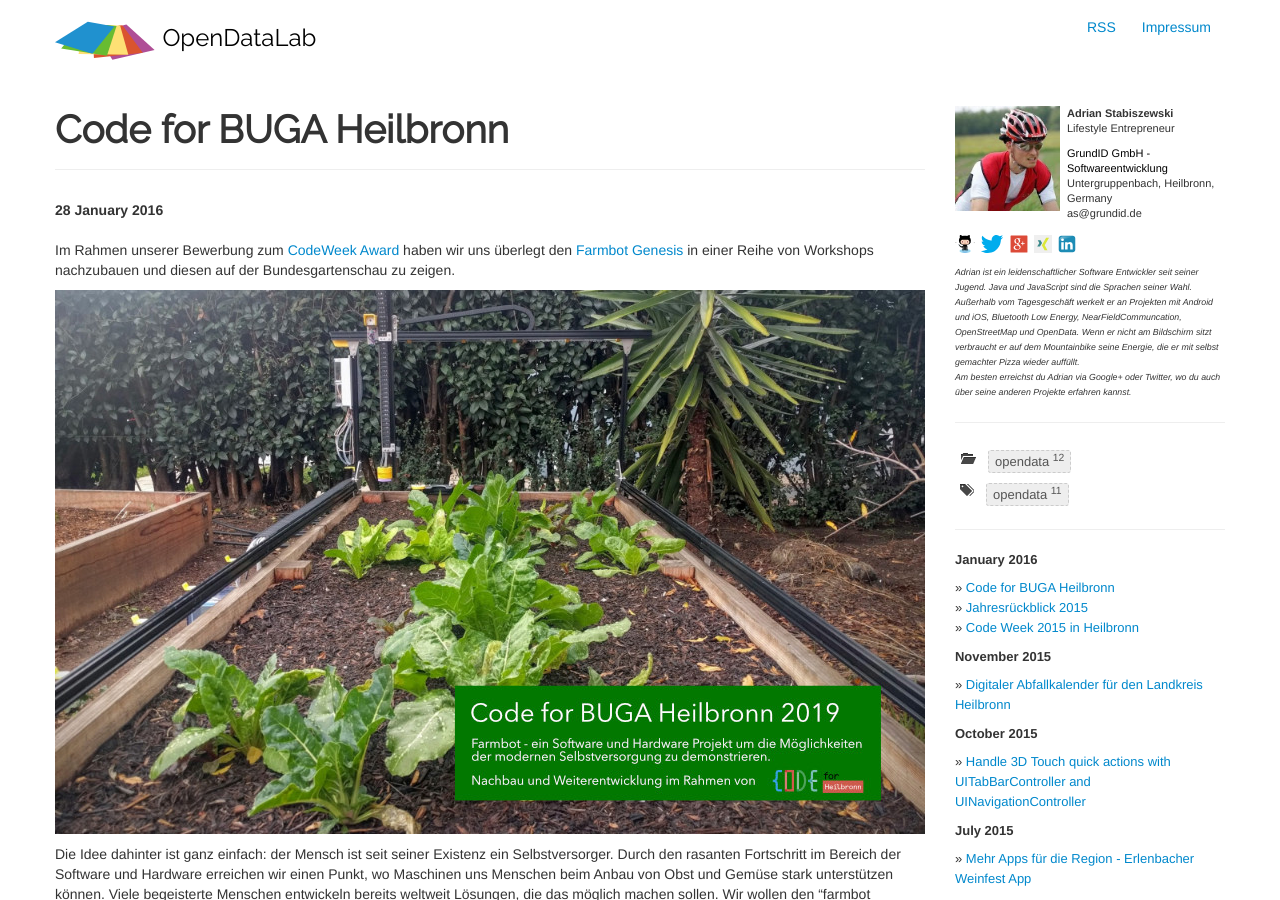
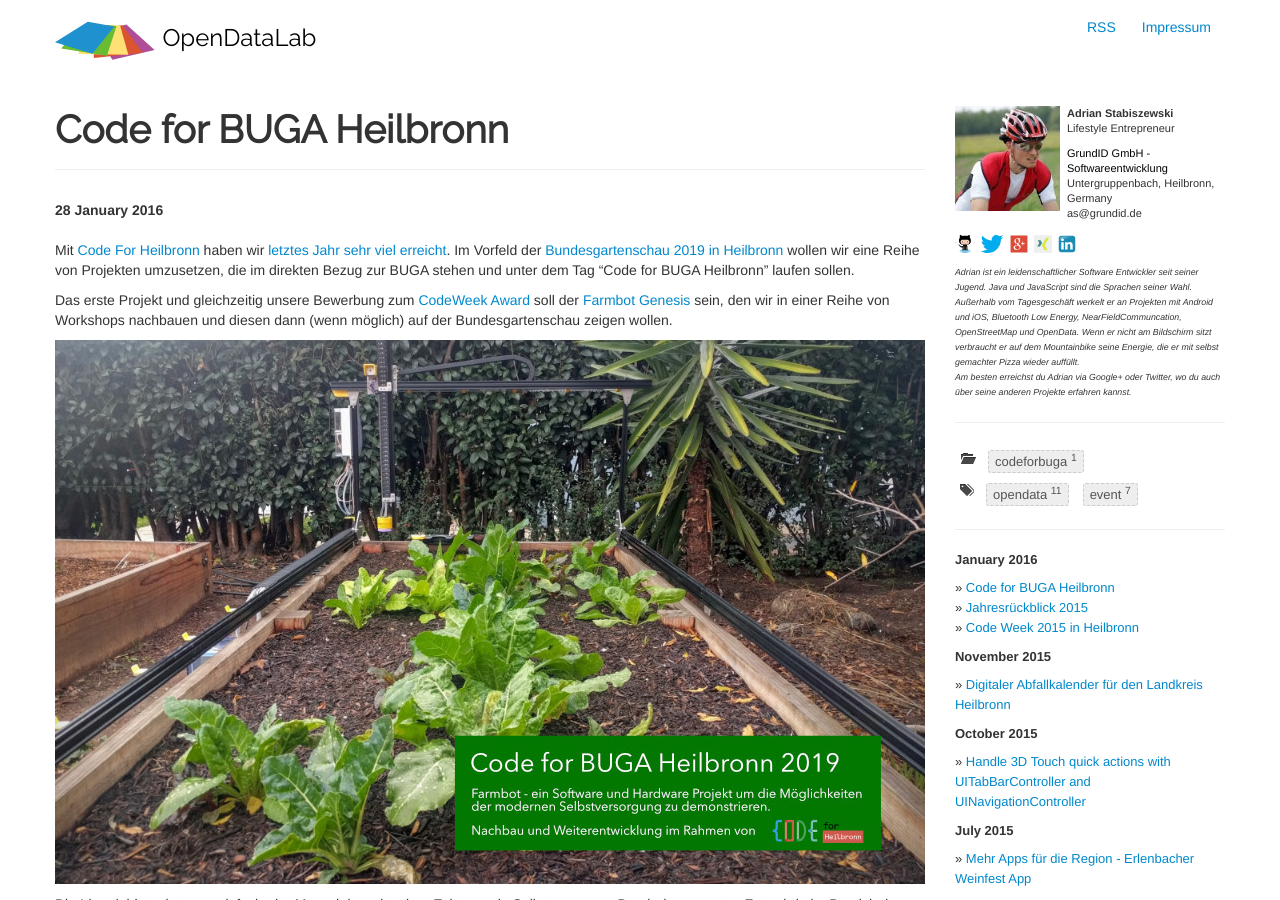
Before and after one commit to opendatalab-de/blog, a Jekyll site: the page built from _posts/2016/2016-01-28-code-for-buga-heilbronn-codeweek-award.md, in a window 1280 px wide and 900 px high. Built offline with Jekyll 4.4.1, drawn with Linux system fonts in a browser that asks for light colours; comment, search, counter and statistics services are not loaded.

Commit message:
minor updates

```diff
--- a/_posts/2016/2016-01-28-code-for-buga-heilbronn-codeweek-award.md
+++ b/_posts/2016/2016-01-28-code-for-buga-heilbronn-codeweek-award.md
@@ -3,15 +3,20 @@
 description: Bewerbung für den CodeWeek Award mit Farmbot auf der BUGA Heilbronn 2019
 tagline:
 layout: post
-category: opendata
-tags: [opendata]
+category: codeforbuga
+tags: [opendata, event]
 author: adrian
 snapshot: buga-farmbot.jpg
 ---
 
-Im Rahmen unserer Bewerbung zum [CodeWeek Award](http://award.codeweek.de/) haben wir uns
-überlegt den [Farmbot Genesis](https://farmbot.io) in einer Reihe von Workshops nachzubauen
-und diesen auf der Bundesgartenschau zu zeigen.
+Mit [Code For Heilbronn](http://codefor.de/heilbronn) haben wir [letztes Jahr sehr viel erreicht](http://blog.opendatalab.de/opendata/2016/01/19/rueckblick-open-data-coworking/).
+Im Vorfeld der [Bundesgartenschau 2019 in Heilbronn](http://www.buga2019.de) wollen wir eine
+Reihe von Projekten umzusetzen, die im direkten Bezug zur BUGA stehen und unter dem Tag
+"Code for BUGA Heilbronn" laufen sollen.
+
+Das erste Projekt und gleichzeitig unsere Bewerbung zum [CodeWeek Award](http://award.codeweek.de/) soll der
+[Farmbot Genesis](https://farmbot.io) sein, den wir in einer Reihe von Workshops nachbauen
+und diesen dann (wenn möglich) auf der Bundesgartenschau zeigen wollen.
 
 ![BugaFarmbot]({{ BASE_PATH }}/assets/code-for-buga-logo-wide.jpg )
 
```
